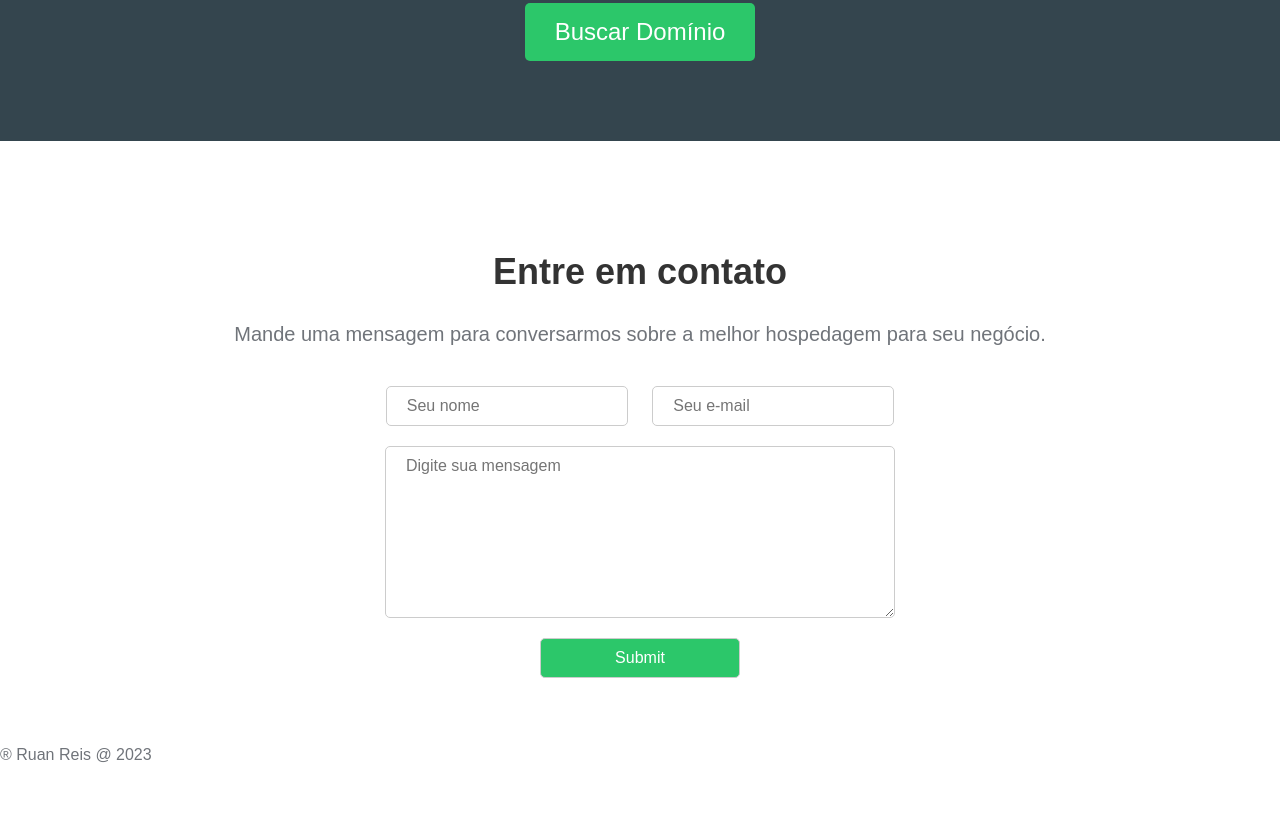
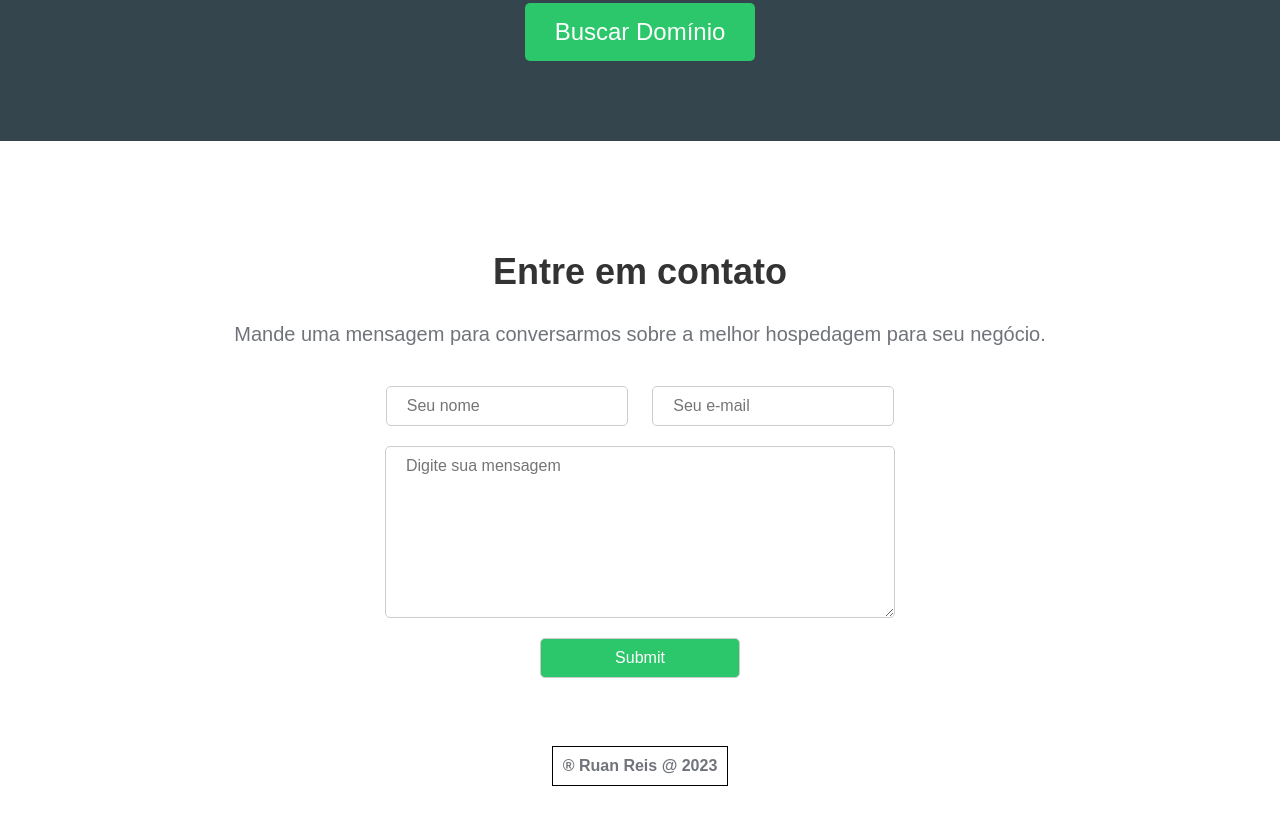
Before and after one commit to Limb00z/RCR-HOST, a plain HTML site: page index.html in a window 1280 px wide. Shown: the part 2518-3342 px from the top of the page. Before the commit the page ends 3298 px from the top, so only its background shows below. Drawn offline with Linux system fonts and the light colour scheme.

Commit message:
Finalizado o footer

```diff
--- a/style.css
+++ b/style.css
@@ -288,3 +288,16 @@ nav {
     color: #fff;
 
 }
+
+footer{
+    text-align: center;
+    font-weight: bold;
+    margin-bottom: 50px;
+
+}
+
+footer p {
+    display: inline-block;
+    padding: 10px;
+    border:  1px solid black;
+}
```
